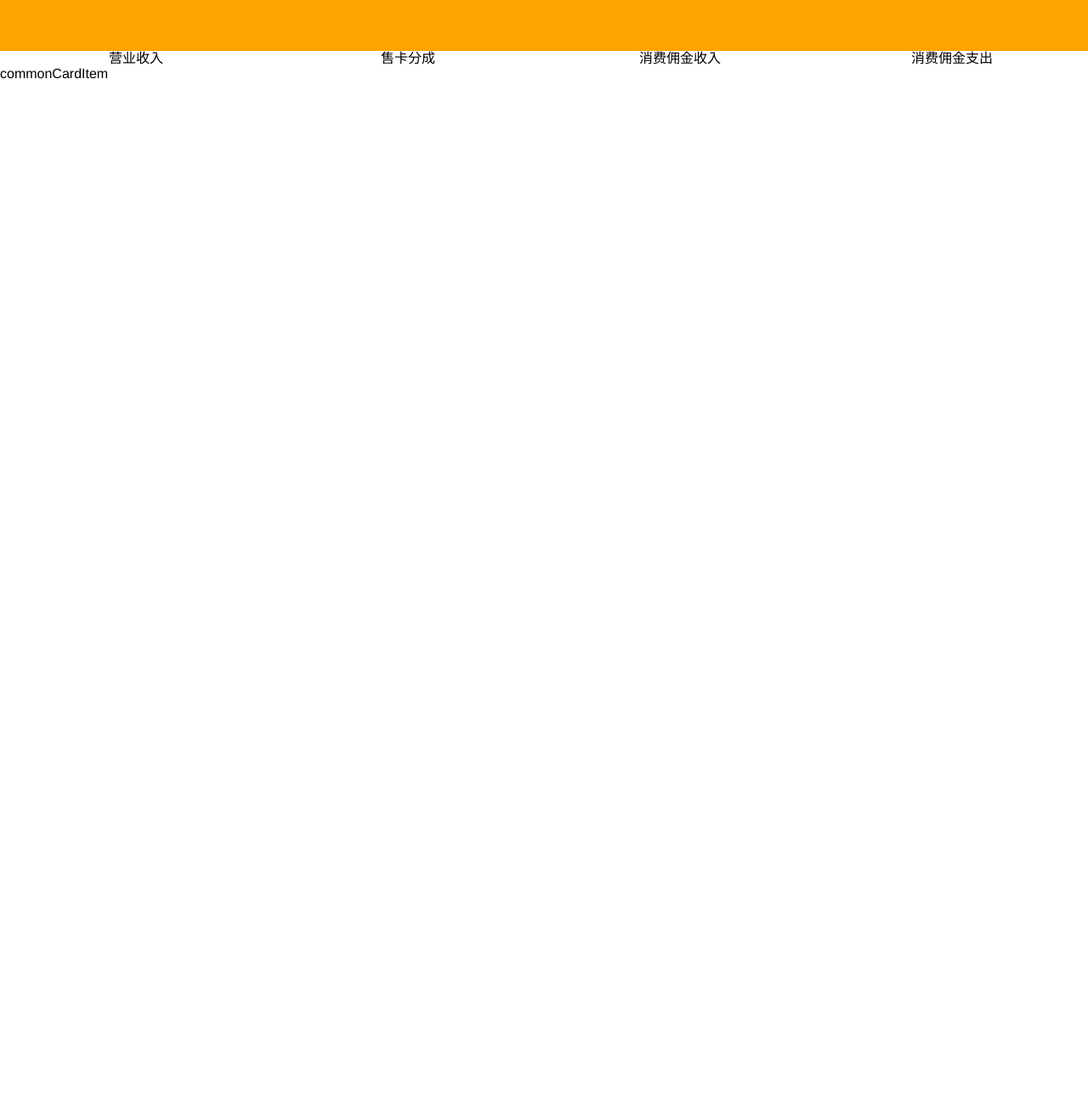
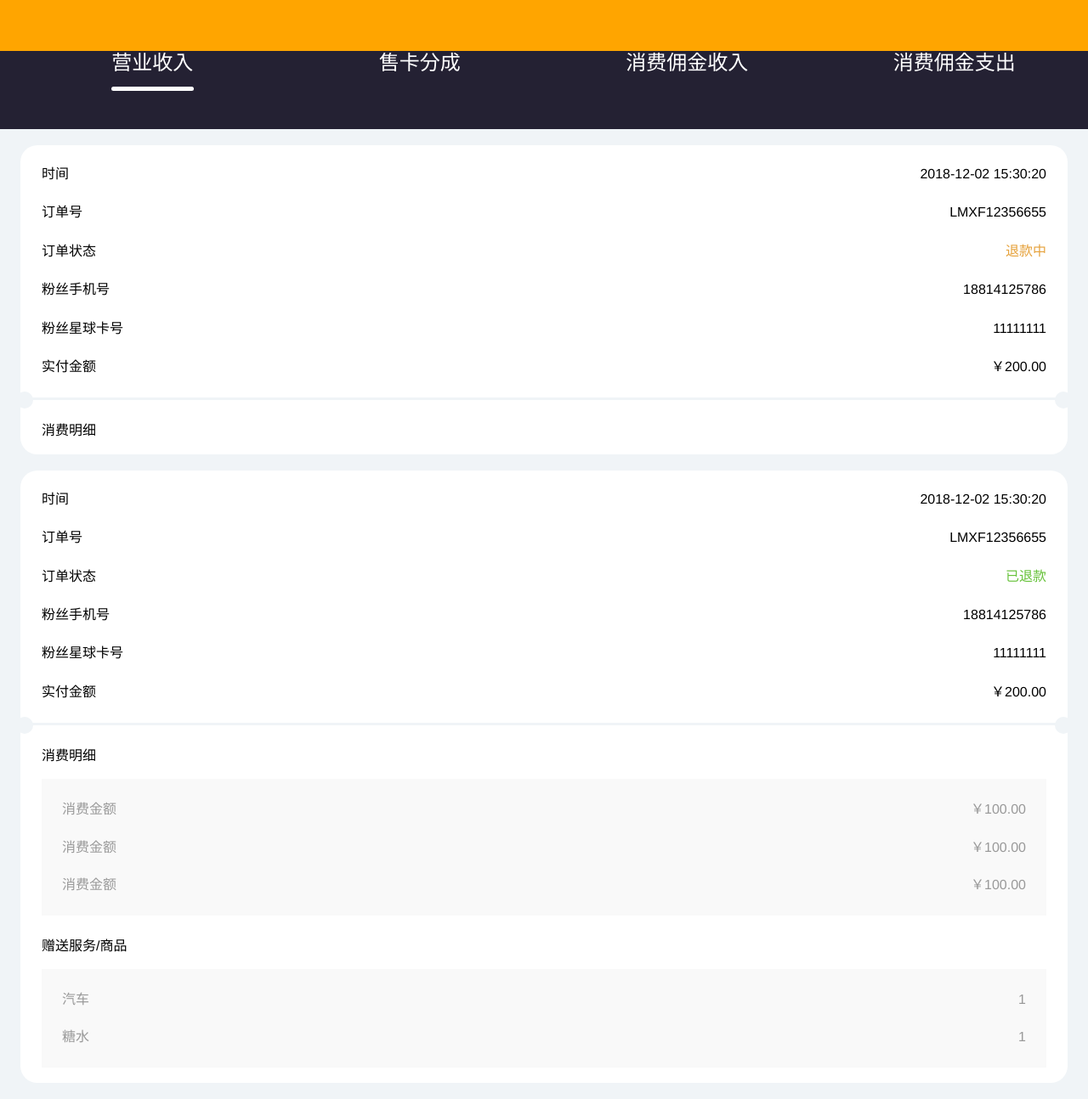
Before and after one commit to a123648305/commodity-list, a Vue app: page /#/home in a window 1280 px wide. Shown: the part 240-1534 px from the top of the page at 85% size. Before the commit the page ends 800 px from the top, so only its background shows below. Built offline with nearby package versions, Linux system fonts and the light colour scheme.

Commit message:
营业收入

```diff
--- a/config/index.js
+++ b/config/index.js
@@ -12,7 +12,7 @@ module.exports = {
         proxyTable: {},
 
         // Various Dev Server settings
-        host: 'localhost', // can be overwritten by process.env.HOST
+        host: '192.168.3.52', // can be overwritten by process.env.HOST
         port: 8080, // can be overwritten by process.env.PORT, if port is in use, a free one will be determined
         autoOpenBrowser: true,
         errorOverlay: true,
--- a/src/pages/home/template/common/commonCardItem.vue
+++ b/src/pages/home/template/common/commonCardItem.vue
@@ -1,9 +1,190 @@
 <style lang="less" scoped>
+.common-card-item {
+  background: #f0f4f7;
+  width: 100%;
+  position: absolute;
+  padding: 19px 24px 0 24px;
+  box-sizing: border-box;
+  .item-box-top {
+    padding: 25px 25px 27px 25px;
+    background-color: #fff;
+    border-radius: 20px 20px 0 0;
+    .item-list {
+      margin-bottom: 27px;
+    }
+    li:last-child {
+      margin-bottom: 0px;
+    }
+    .dps {
+      float: right;
+    }
+    .green-dps {
+      float: right;
+      color: #67c23a;
+    }
+    .orange-dps {
+      float: right;
+      color: #e6a23c;
+    }
+  }
+
+  .item-box-bottom {
+    background-color: #ffffff;
+    border-top: 3px solid #f0f4f7;
+    position: relative;
+    padding: 27px 25px 18px 25px;
+    margin-bottom: 19px;
+    border-radius: 0 0 20px 20px;
+    .left-solt {
+      width: 20px;
+      height: 20px;
+      background-color: #f0f4f7;
+      position: absolute;
+      border-radius: 20px;
+      top: -10px;
+      left: -5px;
+    }
+    .right-solt {
+      width: 20px;
+      height: 20px;
+      background-color: #f0f4f7;
+      position: absolute;
+      border-radius: 20px;
+      top: -10px;
+      right: -5px;
+    }
+
+    .item-box {
+      padding: 27px 24px 26px 24px;
+      background-color: #f9f9f9;
+      margin: 18px 0 0px 0;
+      color: #999999;
+      .item-list {
+        margin-bottom: 26px;
+      }
+
+      li:last-child {
+        margin-bottom: 0px;
+      }
+    }
+    .head {
+      margin-top: 27px;
+    }
+    .dps {
+      float: right;
+    }
+  }
+}
 </style>
 
 <template>
-    <div>
-        commonCardItem
+    <div class="common-card-item">
+        <div class="item-box-top">
+            <ul>
+                <li class="item-list">
+                    <span class="title">时间</span>
+                    <span class="dps">2018-12-02 15:30:20</span>
+                </li>
+                <li class="item-list">
+                    <span>订单号</span>
+                    <span class="dps">LMXF12356655</span>
+                </li>
+                <li class="item-list">
+                    <span>订单状态</span>
+                    <span class="orange-dps">退款中</span>
+                </li>
+                <li class="item-list">
+                    <span>粉丝手机号</span>
+                    <span class="dps">18814125786</span>
+                </li>
+                <li class="item-list">
+                    <span>粉丝星球卡号</span>
+                    <span class="dps">11111111</span>
+                </li>
+                <li class="item-list">
+                    <span>实付金额</span>
+                    <span class="dps">￥200.00</span>
+                </li>
+            </ul>
+        </div>
+        <div class="item-box-bottom">
+            <div class="left-solt"></div>
+            <div class="right-solt"></div>
+            <ul>
+                <li>
+                    <span>消费明细</span>
+                    <span></span>
+                </li>
+            </ul>
+        </div>
+        <div class="item-box-top">
+            <ul>
+                <li class="item-list">
+                    <span class="title">时间</span>
+                    <span class="dps">2018-12-02 15:30:20</span>
+                </li>
+                <li class="item-list">
+                    <span>订单号</span>
+                    <span class="dps">LMXF12356655</span>
+                </li>
+                <li class="item-list">
+                    <span>订单状态</span>
+                    <span class="green-dps">已退款</span>
+                </li>
+                <li class="item-list">
+                    <span>粉丝手机号</span>
+                    <span class="dps">18814125786</span>
+                </li>
+                <li class="item-list">
+                    <span>粉丝星球卡号</span>
+                    <span class="dps">11111111</span>
+                </li>
+                <li class="item-list">
+                    <span>实付金额</span>
+                    <span class="dps">￥200.00</span>
+                </li>
+            </ul>
+        </div>
+        <div class="item-box-bottom">
+            <div class="left-solt"></div>
+            <div class="right-solt"></div>
+            <ul>
+                <li>
+                    <span>消费明细</span>
+                    <span></span>
+                </li>
+            </ul>
+            <ul class="item-box">
+                <li class="item-list">
+                    <span class="title">消费金额</span>
+                    <span class="dps">￥100.00</span>
+                </li>
+                <li class="item-list">
+                    <span class="title">消费金额</span>
+                    <span class="dps">￥100.00</span>
+                </li>
+                <li class="item-list">
+                    <span class="title">消费金额</span>
+                    <span class="dps">￥100.00</span>
+                </li>
+            </ul>
+            <ul>
+                <li class="head">
+                    <span>赠送服务/商品</span>
+                </li>
+            </ul>
+            <ul class="item-box">
+                <li class="item-list">
+                    <span class="title">汽车</span>
+                    <span class="dps">1</span>
+                </li>
+                <li class="item-list">
+                    <span class="title">糖水</span>
+                    <span class="dps">1</span>
+                </li>
+            </ul>
+        </div>
+
     </div>
 </template>
 
--- a/src/pages/home/template/tabBox/index.vue
+++ b/src/pages/home/template/tabBox/index.vue
@@ -3,9 +3,24 @@
   .tab-list {
     display: flex;
     text-align: center;
+    font-size: 24px;
+    height: 92px;
+    background-color: #242133;
+    color: #fff;
     li {
       float: left;
       flex: 1;
+    }
+    li:first-child {
+      margin-left: 22px;
+    }
+    .line {
+      width: 97px;
+      height: 5px;
+      background-color: #fff;
+      margin: 0 auto;
+      margin-top: 14px;
+      border-radius: 100px;
     }
   }
 }
@@ -14,7 +29,9 @@
 <template>
     <div class="tab-box-index">
         <ul class="tab-list">
-            <li>营业收入</li>
+            <li>营业收入
+                <div class="line"></div>
+            </li>
             <li>售卡分成</li>
             <li>消费佣金收入</li>
             <li>消费佣金支出</li>
```
Lines whose indentation alone changed are shown as unchanged.
